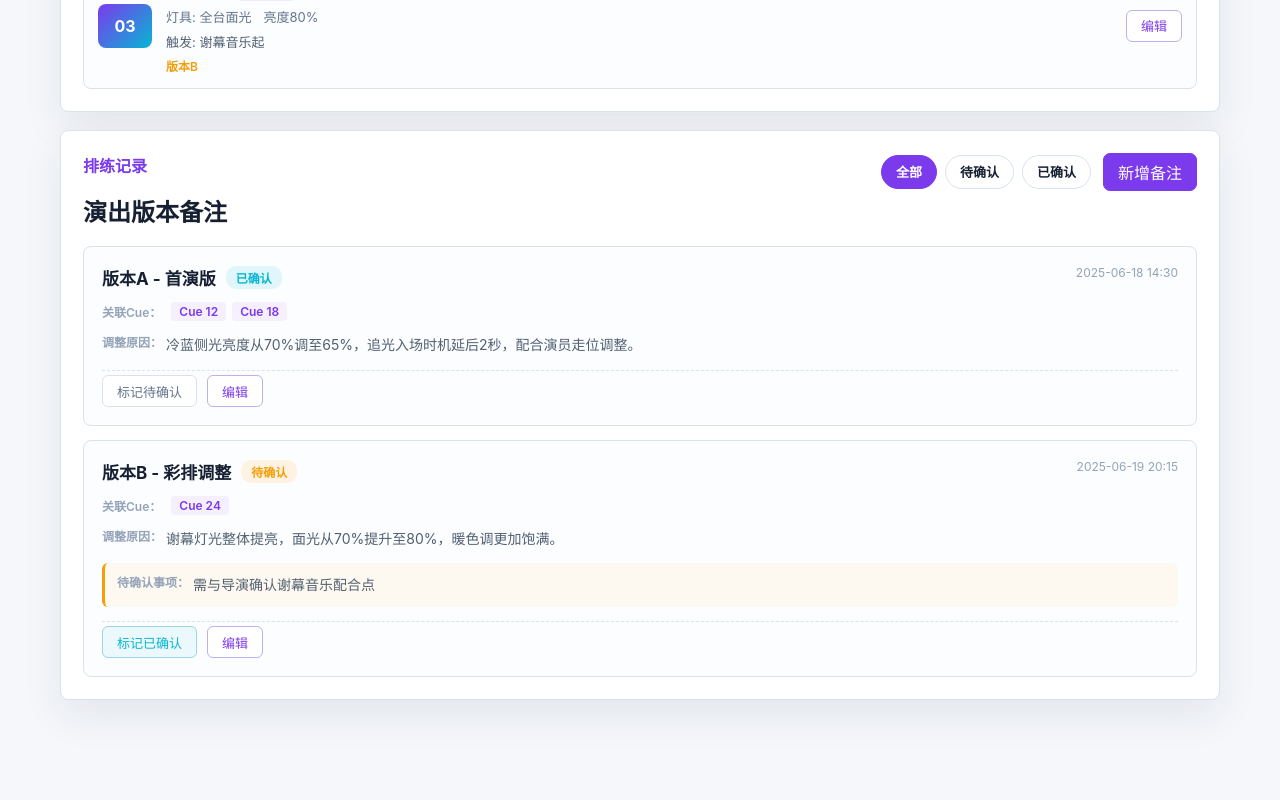
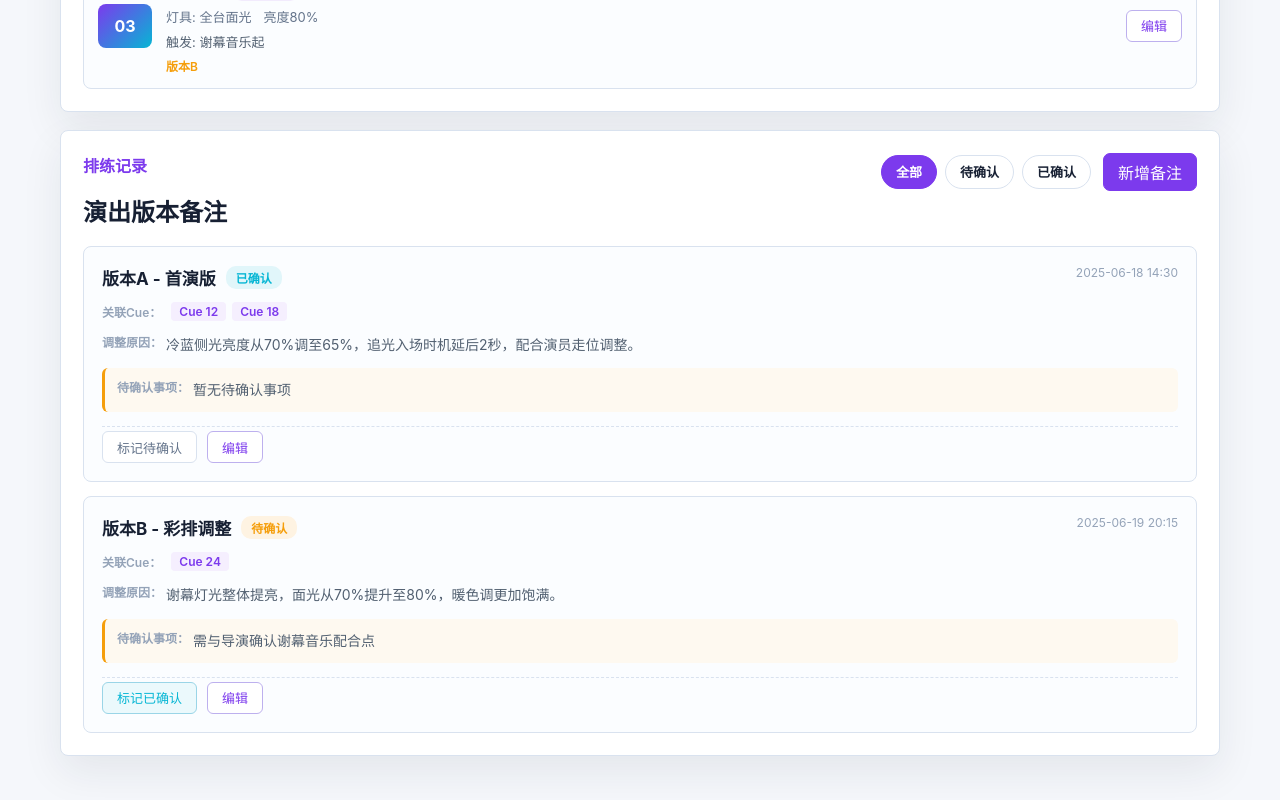
Before and after one commit to aliAjax/hxyfront-62002-a8d8a88, a React (Vite) app: page / in a window 1280 px wide. Shown: the part 1555-2355 px from the top of the page. Before the commit the page ends 2317 px from the top, so only its background shows below. Built offline with nearby package versions, Linux system fonts and the light colour scheme.

Commit message:
.3436396082391580:f776632827c75a981dbd6c0d441982af_6a3792d81efc1fcf5cd52a1f.6a3792da1efc1fcf5cd52a2a.6a3792d995431d047e726f93:Trae CN.T(2026/6/21 15:29:30)

```diff
--- a/src/components/VersionNotesPanel.tsx
+++ b/src/components/VersionNotesPanel.tsx
@@ -127,12 +127,10 @@ export function VersionNotesPanel({ notes, onChange }: Props) {
                 {note.adjustmentReason}
               </div>
 
-              {note.pendingItems && (
-                <div className="version-note-pending">
-                  <span className="version-note-field-label">待确认事项：</span>
-                  {note.pendingItems}
-                </div>
-              )}
+              <div className="version-note-pending">
+                <span className="version-note-field-label">待确认事项：</span>
+                {note.pendingItems.trim() || "暂无待确认事项"}
+              </div>
 
               <div className="version-note-actions">
                 <button
```
